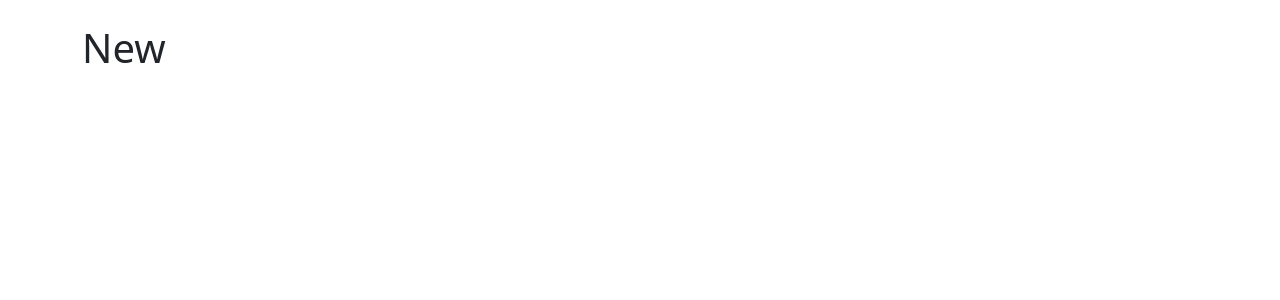
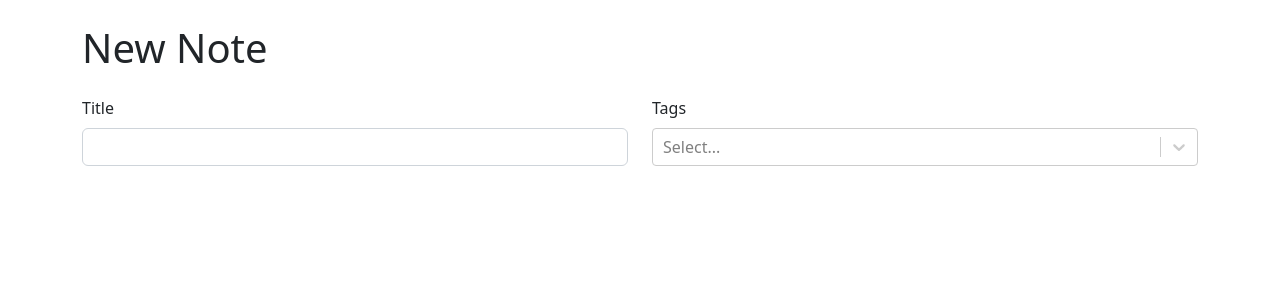
Before and after one commit to adamLangsti/Markdown, a React (Vite) app: page /new in a window 1280 px wide. Shown: the top 300 px of the page. Built offline with nearby package versions, Linux system fonts and the light colour scheme.

Commit message:
feat: new components for creating a note and form

```diff
--- a/src/App.tsx
+++ b/src/App.tsx
@@ -1,13 +1,14 @@
 import 'bootstrap/dist/css/bootstrap.min.css';
 import { Container } from 'react-bootstrap';
 import { Routes, Route, Navigate } from 'react-router-dom';
+import { NewNote } from './NewNote';
 
 function App() {
     return (
         <Container className='my-4'>
             <Routes>
                 <Route path='/' element={<h1>Home</h1>} />
-                <Route path='/new' element={<h1>New</h1>} />
+                <Route path='/new' element={<NewNote />} />
                 <Route path='/:id'>
                     <Route index element={<h1>Show</h1>} />
                     <Route path='edit' element={<h1>Edit</h1>} />
--- /dev/null
+++ b/src/NewNote.tsx
@@ -0,0 +1,10 @@
+import { NoteForm } from './NoteForm';
+
+export function NewNote() {
+    return (
+        <>
+            <h1 className='mb-4'>New Note</h1>
+            <NoteForm />
+        </>
+    );
+}
--- /dev/null
+++ b/src/NoteForm.tsx
@@ -0,0 +1,27 @@
+import { Col, Form, Row, Stack } from 'react-bootstrap';
+import CreatableReactSelect from 'react-select/creatable';
+
+export function NoteForm() {
+    return (
+        <>
+            <Form>
+                <Stack gap={4}>
+                    <Row>
+                        <Col>
+                            <Form.Group controlId='title'>
+                                <Form.Label>Title</Form.Label>
+                                <Form.Control required />
+                            </Form.Group>
+                        </Col>
+                        <Col>
+                            <Form.Group controlId='tags'>
+                                <Form.Label>Tags</Form.Label>
+                                <CreatableReactSelect isMulti />
+                            </Form.Group>
+                        </Col>
+                    </Row>
+                </Stack>
+            </Form>
+        </>
+    );
+}
```
